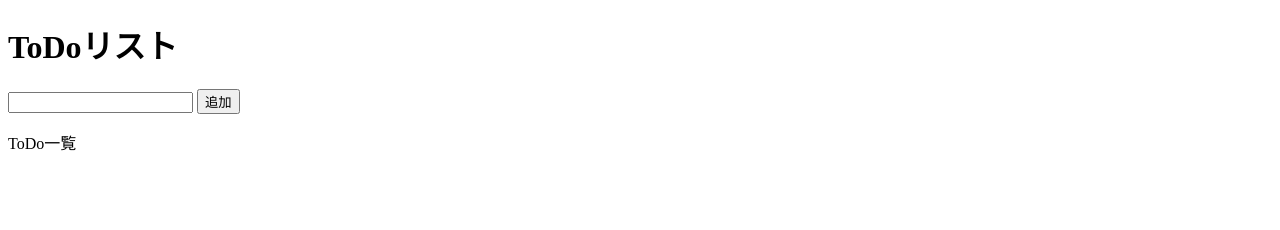
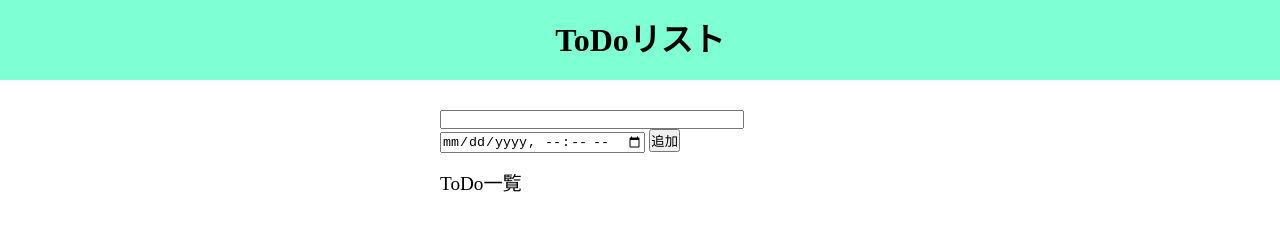
Before and after one commit to kwyr0928/todo-list, a plain HTML site: page index.html in a window 1280 px wide. Drawn offline with Linux system fonts and the light colour scheme.

Commit message:
簡単な機能の追加

```diff
--- a/css/style.css
+++ b/css/style.css
@@ -0,0 +1,38 @@
+* {
+    margin: 0px;
+    padding: 0px;
+}
+html {
+    font-size: 100%;
+}
+body {
+    width: 100%;
+}
+p {
+    padding-right: 20px;
+    margin-bottom: 10px;
+    font-size: 1.2rem;
+}
+#input {
+    width: 300px;
+}
+ul {
+    list-style: none;
+    padding-right: 20px;
+    font-size: 1.1rem;
+}
+header {
+    height: 80px;
+    background-color: aquamarine;
+    text-align: center;
+    line-height: 80px;
+    margin-bottom: 30px;
+}
+main {
+    width: 400px;
+    margin: 0px auto;
+text-align: left;
+}
+#add {
+    margin-bottom: 15px;
+}
--- a/index.html
+++ b/index.html
@@ -4,6 +4,7 @@
     <meta charset="UTF-8">
     <meta name="viewport" content="width=device-width, initial-scale=1.0">
     <title>ToDoリスト</title>
+    <link rel="stylesheet" href="./css/style.css">
 </head>
 <body>
     <div id="container">
@@ -12,8 +13,11 @@
         </header>
         <main>
 <div id="add">
-    <input id="input" type="text">
-    <button onclick="addTask()">追加</button>
+
+      <input id="input" type="text"/>
+      <input id="date" type="datetime-local" />
+    <button type="submit" onclick="addTask()">追加</button>
+
 </div>
 <p>ToDo一覧</p>
 <ul id="ul">
--- a/todo.js
+++ b/todo.js
@@ -1,10 +1,11 @@
 function addTask () {
     // 入力された値をtaskに代入
     const task = document.getElementById('input');
+    const date = document.getElementById('date');
     // ulを取得 ここにliを足していく
     const list = document.getElementById('ul');
     const listItem = document.createElement('li');
-    listItem.textContent = task.value;
+    listItem.textContent = task.value + "   " + date.value;
     list.appendChild(listItem);
     task.value = "";
 }
```
